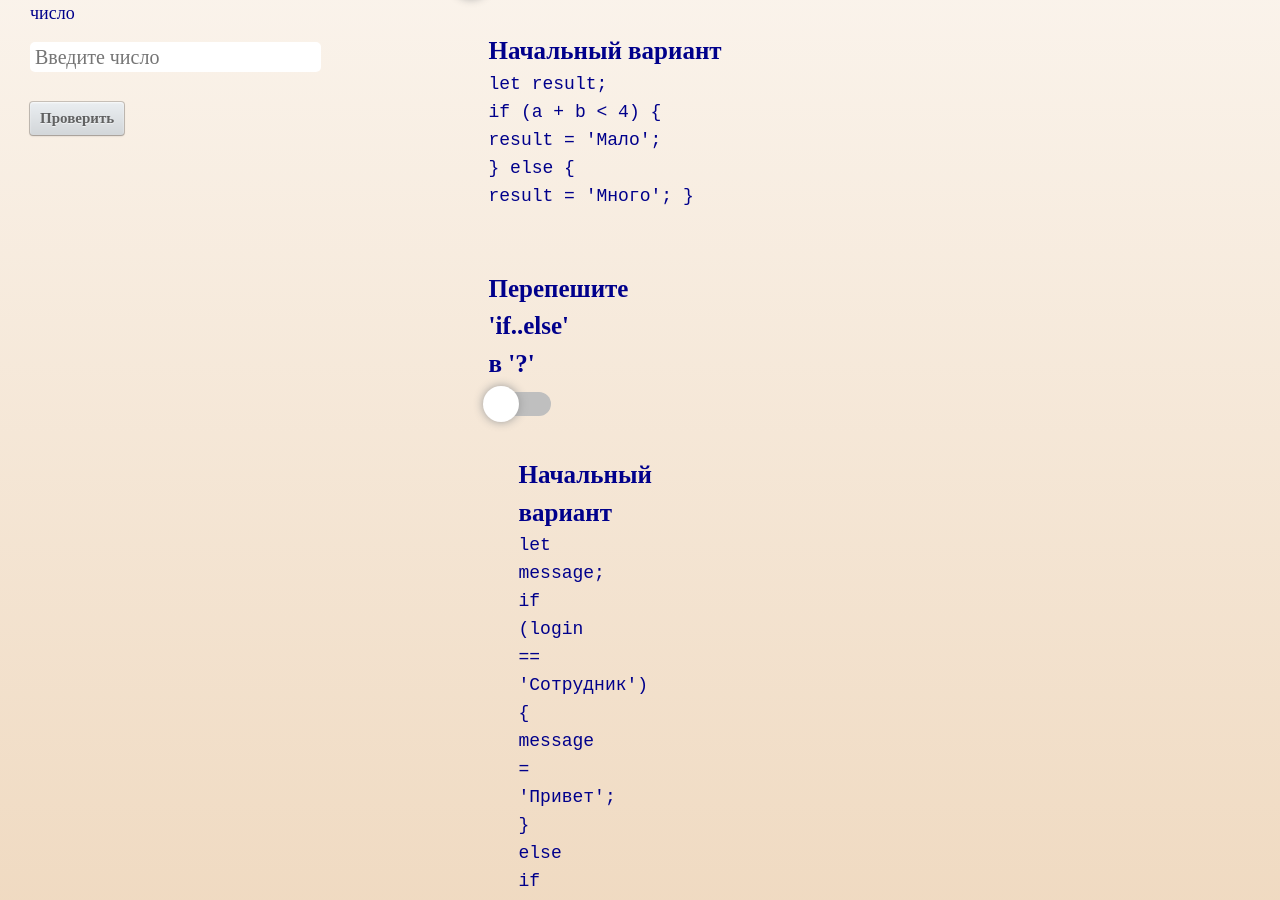
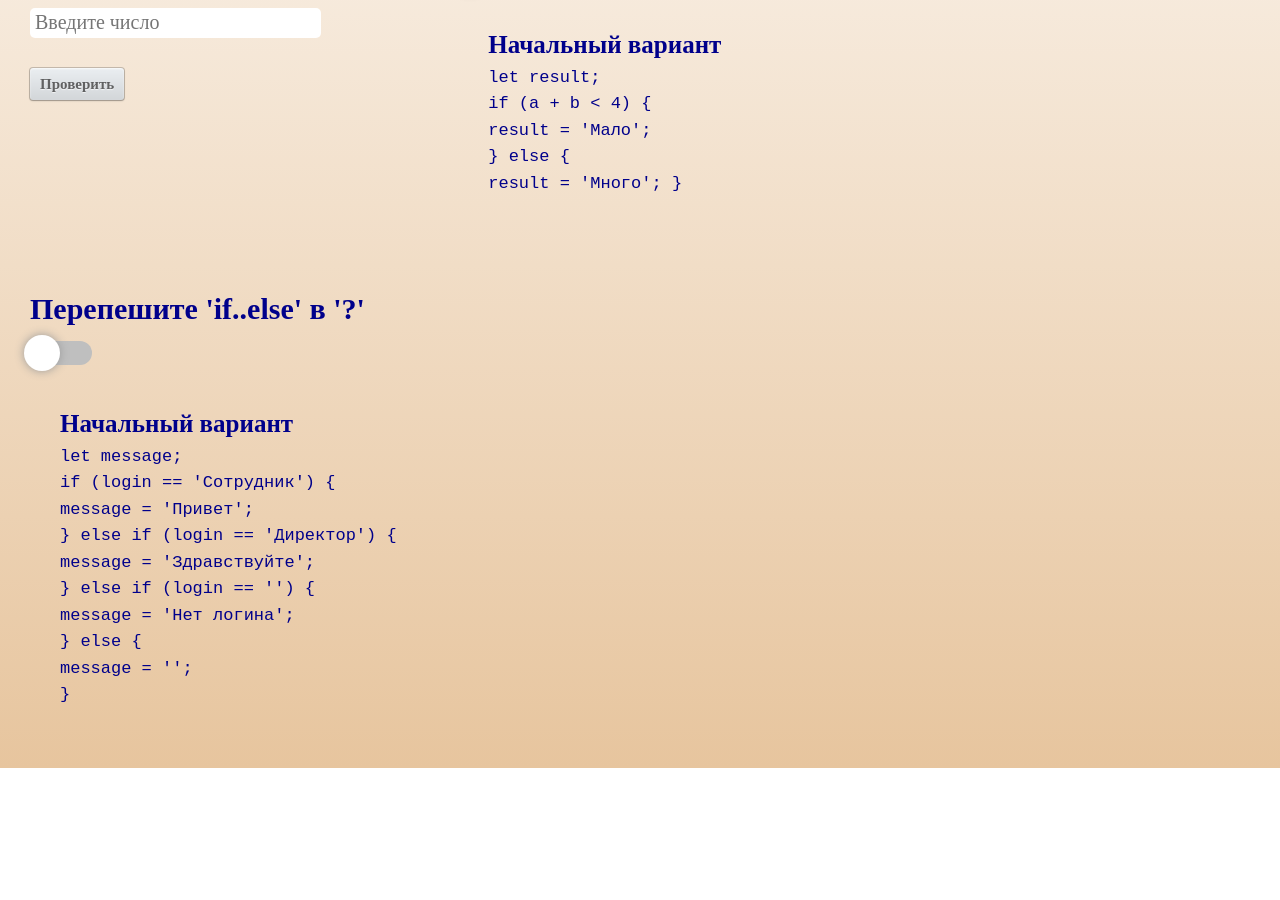
Before and after one commit to MariKhad/MariKhad.github.io, a plain HTML site: page GFM/12/index.html in a window 1280 px wide. Shown: the part 448-1348 px from the top of the page. After the commit the page ends 1216 px from the top, so only its background shows below. Drawn offline with nearby package versions, Linux system fonts and the light colour scheme.

Commit message:
исправляю и исправляю

```diff
--- a/GFM/12/css/style.css
+++ b/GFM/12/css/style.css
@@ -91,9 +91,10 @@ background: -moz-linear-gradient(top,  rgba(255,255,255,1) 0%, rgb(231, 197, 158
 background: -webkit-linear-gradient(top,  rgba(255,255,255,1) 0%,rgb(231, 197, 158) 100%); /* Chrome10-25,Safari5.1-6 */
 background: linear-gradient(to bottom,  rgba(255,255,255,1) 0%,rgb(231, 197, 158) 100%); /* W3C, IE10+, FF16+, Chrome26+, Opera12+, Safari7+ */
 filter: progid:DXImageTransform.Microsoft.gradient( startColorstr='#ffffff', endColorstr='#e5e5e5',GradientType=0 ); /* IE6-9 */
-	height: auto%;
+	max-height: auto;
+	min-height: 100%;
 	width: 100%;
-	font-size: 18px;
+	font-size: 17px;
 	color: darkblue;
 	line-height: 1.5;
 }
@@ -107,7 +108,7 @@ input {
 	border-radius: 5px;
  }
 
-div{
+div {
 	padding: 10px;
 	margin: 20px;
 		display : inline-block;
@@ -120,14 +121,12 @@ div{
 
 .div1{
 	display : inline-block;
-	width : 600;
+	width : 600px;
 	height: auto;
 }
 
 .div2{
-	display: block;
-	width : 100%;
-	height: auto;
+	width: 600px;
 }
 
 span {
--- a/GFM/12/index.html
+++ b/GFM/12/index.html
@@ -53,11 +53,13 @@
 			  <code>let result = (a + b < 4) ? 'Мало': 'Много'</code>
 
 		 </div>
+		 </div>
+		</div>
 
 	<div class="div1">
-		<h3>Перепешите 'if..else' в '?'</h3>
+		<h2>Перепешите 'if..else' в '?'</h2>
 		<div class="switch-btn" id="switch-btn-2"></div>
-		<div id="block-3">
+		<div id="block-3" class="div2">
 			<h3> Начальный вариант</h3>
 		<code>let message;<br />
 			if (login == 'Сотрудник') { <br />
@@ -70,7 +72,7 @@
 			  message = '';<br />
 			}</code>
 		</div>
-		<div id="block-4" class="bl-hide1">
+		<div id="block-4" class="bl-hide1 div2">
 		  <h3>Решение</h3>
 		  <code>let message = (login == 'Сотрудник') ? 'Привет': <br />
 			(login == 'Директор') ? 'Здравствуйте':<br />
--- a/GFM/12/js/script.js
+++ b/GFM/12/js/script.js
@@ -11,7 +11,7 @@ function if0(){
 	if ("0") {
 		alert( 'Привет' );
 	}
-	result1.innerHTML = "// Да, выведется Любая строка, кроме пустой (а строка '0' – не пустая), в логическом контексте становится true. ";
+	result1.innerHTML = "// Да, выведется. Любая строка, кроме пустой (а строка '0' – не пустая), в логическом контексте становится true. ";
 }
 
 function checkName(){
```
